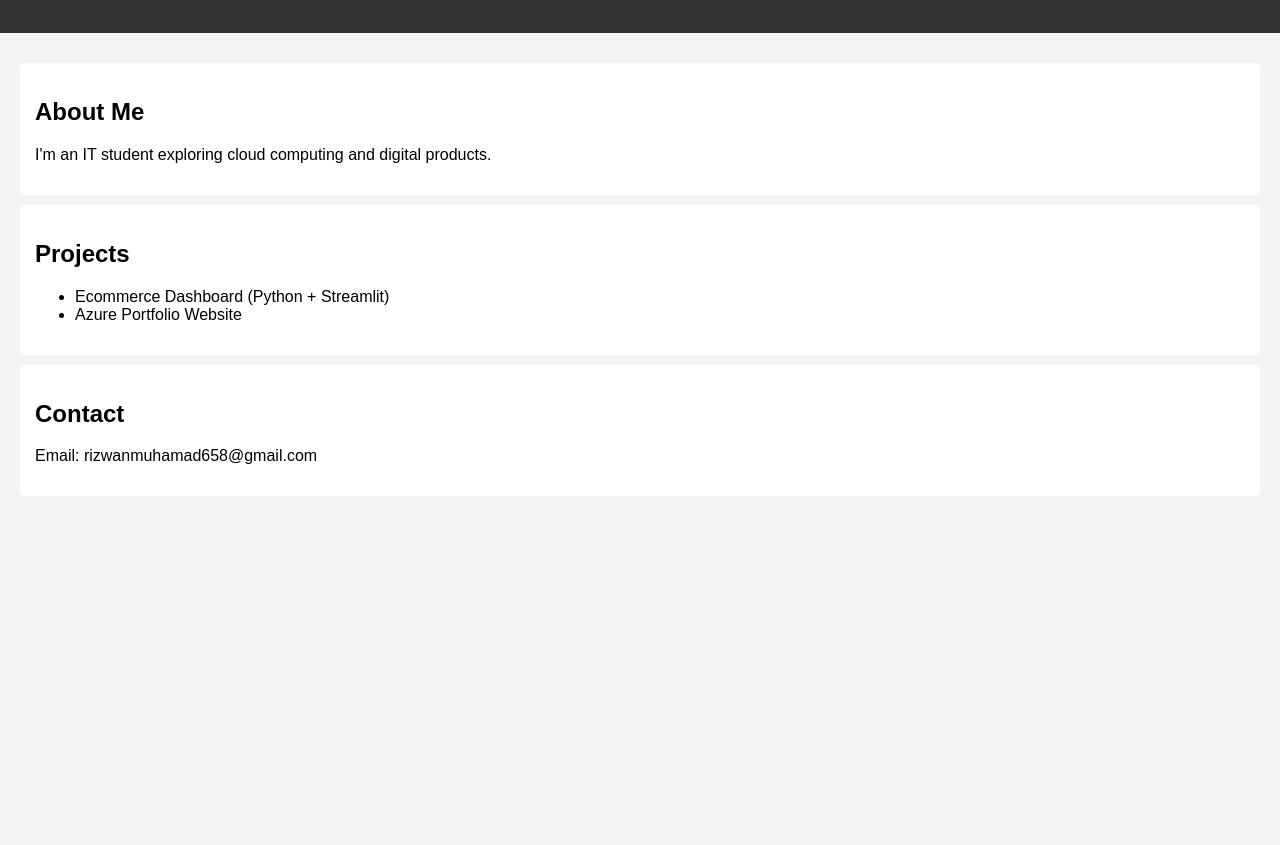
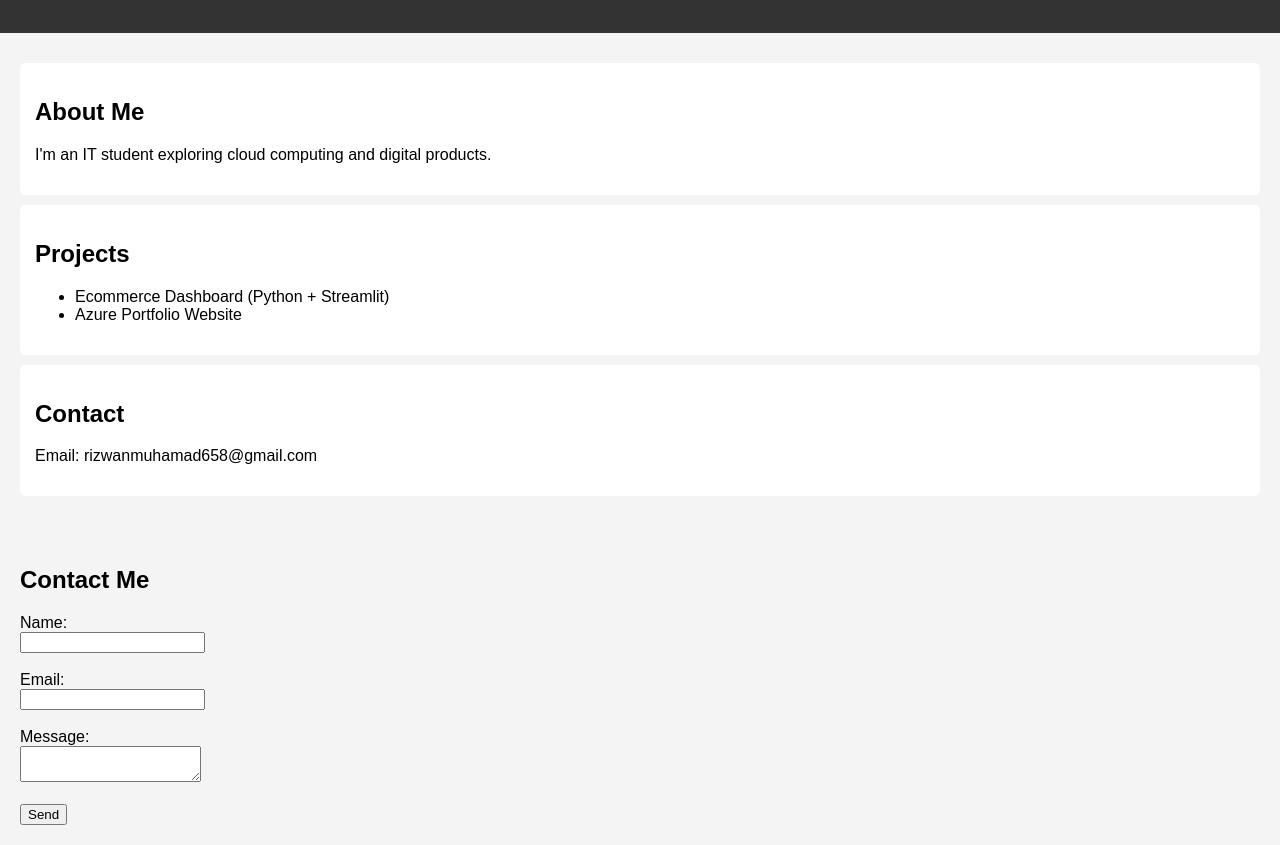
Before and after one commit to rizwan-it/portfolio-site, a plain HTML site: page index.html in a window 1280 px wide. Shown: the part 94-939 px from the top of the page. Before the commit the page ends 800 px from the top, so only its background shows below. Drawn offline with Linux system fonts and the light colour scheme.

Commit message:
Add contact form to index.html
Added a contact form section with fields for name, email, and message.

```diff
--- a/index.html
+++ b/index.html
@@ -34,5 +34,24 @@
       <p>Email: rizwanmuhamad658@gmail.com</p>
     </div>
   </section>
+  </section>
+
+<!-- Contact Form Section -->
+<section>
+  <h2>Contact Me</h2>
+  <form action="/api/contact" method="post">
+    <label>Name:</label><br>
+    <input type="text" name="name" required><br><br>
+
+    <label>Email:</label><br>
+    <input type="email" name="email" required><br><br>
+
+    <label>Message:</label><br>
+    <textarea name="message" required></textarea><br><br>
+
+    <button type="submit">Send</button>
+  </form>
+</section>
+
 </body>
 </html>
```
